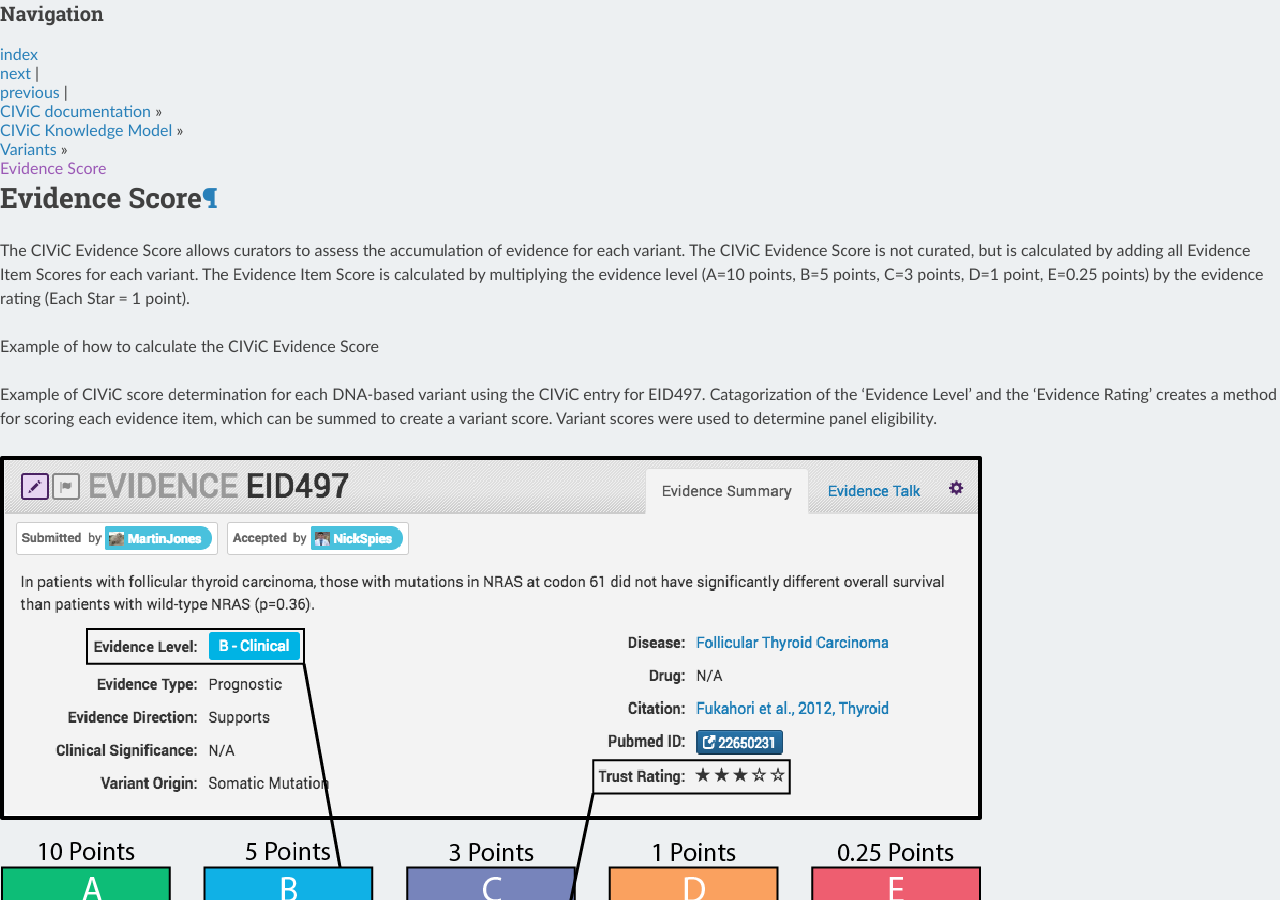
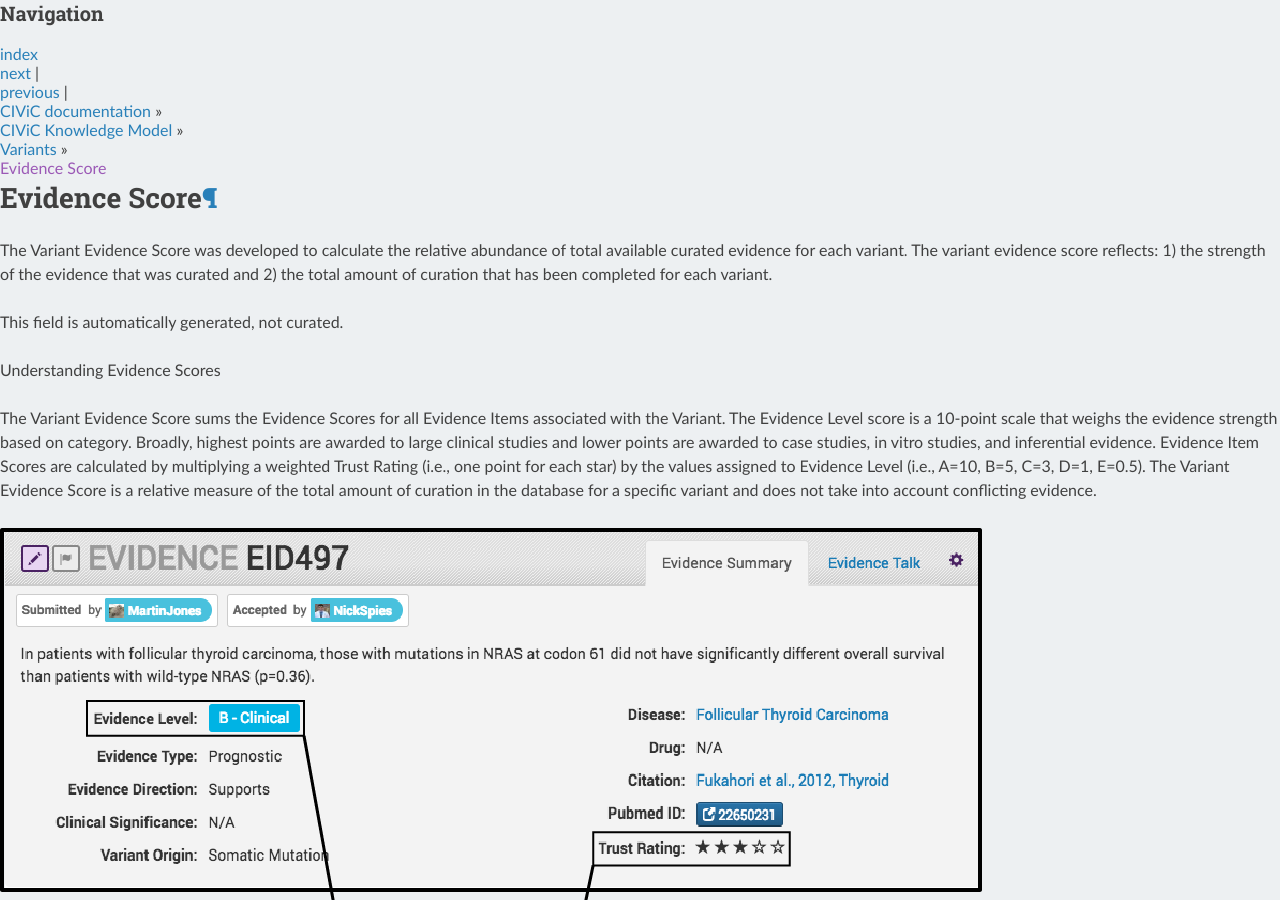
Before and after one commit to griffithlab/civic-docs, a Sphinx documentation site: the page built from docs/model/variants/evidence_score.rst, in a window 1280 px wide and 900 px high. Built offline with Sphinx 7.4.7 and the Read the Docs theme 2.0.0, drawn with Linux system fonts in a browser that asks for light colours.

Commit message:
added MyVariant.info page

```diff
--- a/docs/model/variants.rst
+++ b/docs/model/variants.rst
@@ -15,6 +15,7 @@ associated with the Variant.
    variants/name
    variants/aliases
    variants/summary
+   variants/my_variant_info
    variants/types
    variants/coordinates
    variants/hgvs_expressions
--- a/docs/model/variants/evidence_score.rst
+++ b/docs/model/variants/evidence_score.rst
@@ -1,9 +1,11 @@
 Evidence Score
 ==============
-The CIViC Evidence Score allows curators to assess the accumulation of evidence for each variant. The CIViC Evidence Score is not curated, but is calculated by adding all Evidence Item Scores for each variant. The Evidence Item Score is calculated by multiplying the evidence level (A=10 points, B=5 points, C=3 points, D=1 point, E=0.25 points) by the evidence rating (Each Star = 1 point).
+The Variant Evidence Score was developed to calculate the relative abundance of total available curated evidence for each variant. The variant evidence score reflects: 1) the strength of the evidence that was curated and 2) the total amount of curation that has been completed for each variant.
 
-.. rubric:: Example of how to calculate the CIViC Evidence Score
+This field is automatically generated, not curated.
 
-Example of CIViC score determination for each DNA-based variant using the CIViC entry for EID497. Catagorization of the 'Evidence Level' and the 'Evidence Rating' creates a method for scoring each evidence item, which can be summed to create a variant score. Variant scores were used to determine panel eligibility.
+.. rubric:: Understanding Evidence Scores
+
+The Variant Evidence Score sums the Evidence Scores for all Evidence Items associated with the Variant. The Evidence Level score is a 10-point scale that weighs the evidence strength based on category. Broadly, highest points are awarded to large clinical studies and lower points are awarded to case studies, in vitro studies, and inferential evidence. Evidence Item Scores are calculated by multiplying a weighted Trust Rating (i.e., one point for each star) by the values assigned to Evidence Level (i.e., A=10, B=5, C=3, D=1, E=0.5). The Variant Evidence Score is a relative measure of the total amount of curation in the database for a specific variant and does not take into account conflicting evidence.
 
 .. image:: /images/actionability_score_example.png
--- /dev/null
+++ b/docs/model/variants/my_variant_info.rst
@@ -0,0 +1,5 @@
+My Variant Info
+===============
+After manual coordinate curation for a variant, a specifically formatted coordinate expression is automatically generated and used to query myvariant.info. A selected set of `MyVariant.info <https://myvariant.info>`__ fields are retrieved and displayed on the CIViC variant page, which also includes links to ClinVar, COSMIC and OMIM variant pages. Note that this ClinVar link is in addition to hand curated ClinVar IDs which are also an editable field on the CIViC Variant. MyVariant details also include HGVS expressions which may be used to convert the variant between different genome builds.
+
+This information is automatically extracted from the MyVariant.info database, and is not curated.
```
